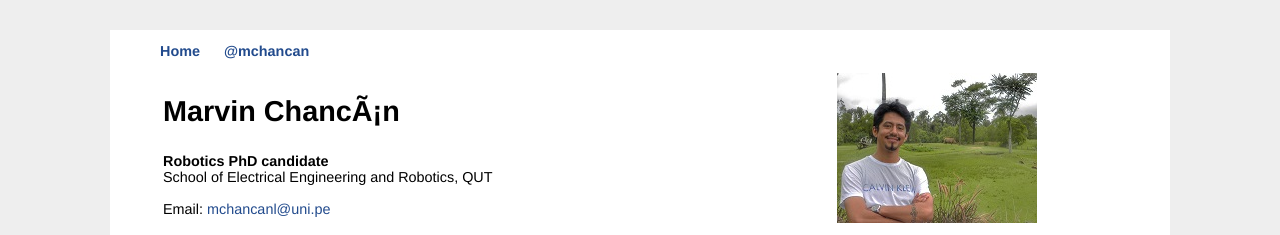
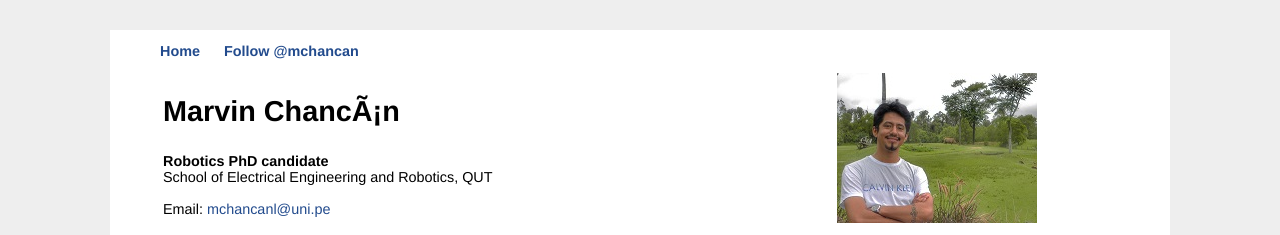
Before and after one commit to mchancan/mchancan.github.io, a Jekyll site: the page built from index.html, in a window 1280 px wide. Shown: the top 235 px of the page. Built offline with Jekyll 4.4.1, drawn with Linux system fonts in a browser that asks for light colours; comment, search, counter and statistics services are not loaded.

Commit message:
Update default.html

```diff
--- a/_layouts/default.html
+++ b/_layouts/default.html
@@ -32,7 +32,7 @@
 	    		<ul>
 	        		<li><a href="/">Home</a></li>
 	        		<!--<li><a href="/docs/mchancan_cv.pdf">CV</a></li>-->
-				<li><a href="https://twitter.com/mchancan" data-show-screen-name="false" class="twitter-follow-button" data-show-count="true">@mchancan</a><script async src="https://platform.twitter.com/widgets.js" charset="utf-8"></script></li>
+				<li><a href="https://twitter.com/mchancan" data-show-screen-name="true" class="twitter-follow-button" data-show-count="false">Follow @mchancan</a><script async src="https://platform.twitter.com/widgets.js" charset="utf-8"></script></li>
 	    		</ul>
 			</nav>
 			<div class="container">
```
